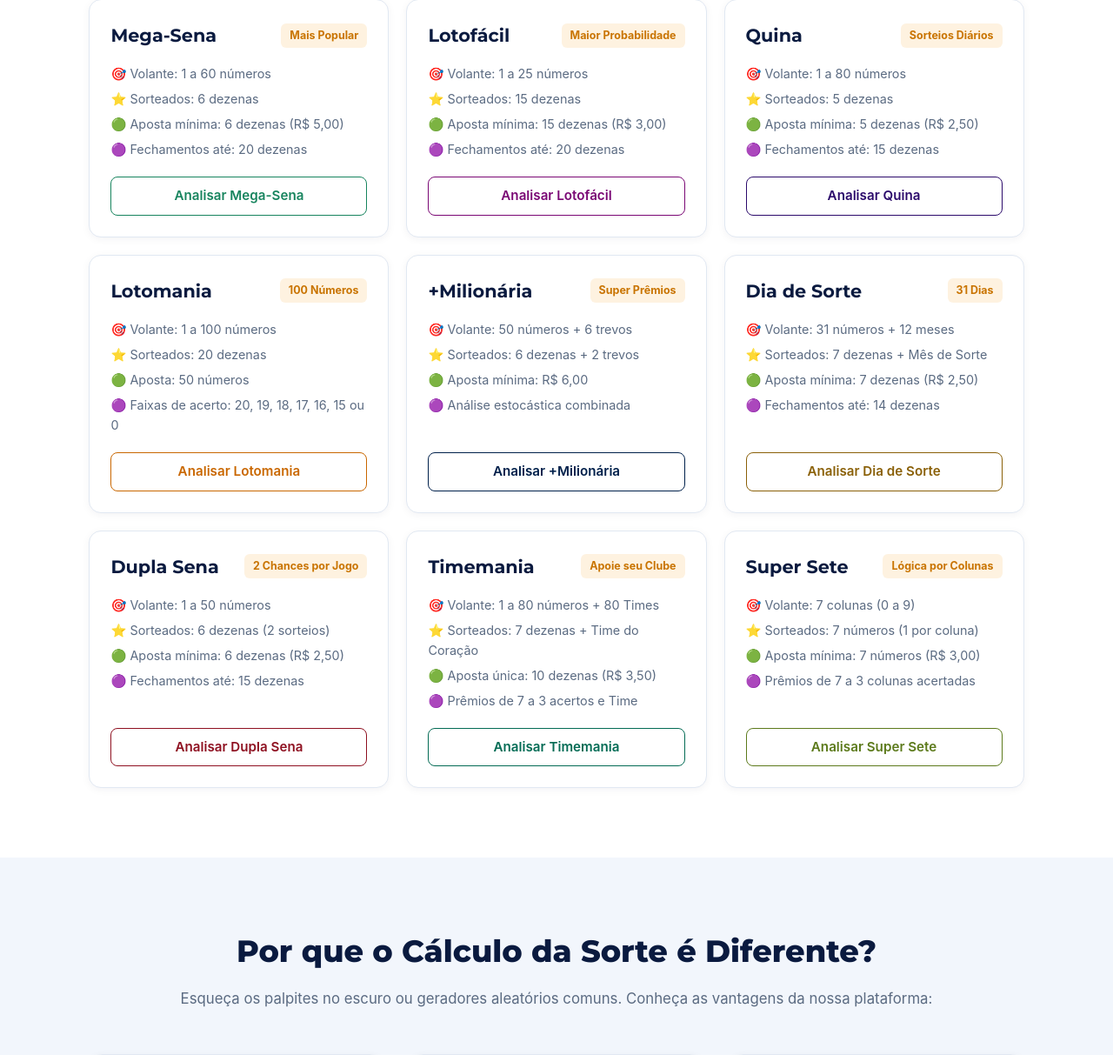
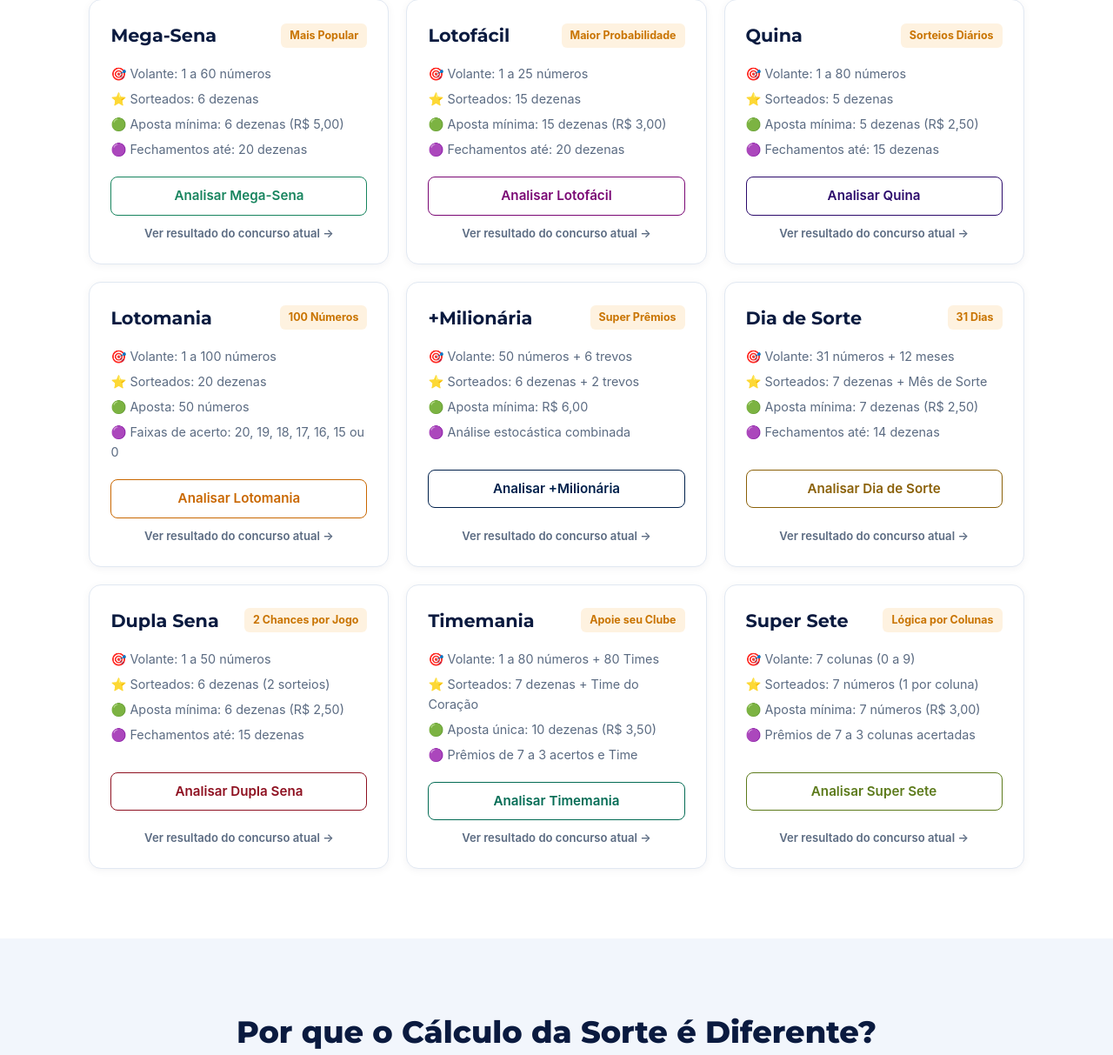
Before and after one commit to SPTOXI/calculodasorte, a Flask app: page / in a window 1280 px wide. Shown: the part 984-2197 px from the top of the page at 87% size. Run offline with Flask 3, Linux system fonts and the light colour scheme; parts of the project's set-up code (start-up, migrations or seed data) failed here and were passed over.

Commit message:
Fix broken /resultados/<loteria> route and add internal links to it (#25)
Critical bug: ver_resultado() checked `loteria_type not in
LOTERIAS_CONFIG`, comparing the raw URL string against a dict keyed
by LoteriaType enum members — this is always True, so every one of
the 9 lottery result pages (the sitemap's highest-priority URLs,
0.95/hourly) has been returning 404 "Loteria não encontrada"
regardless of the slug. Fix by converting the URL segment to
LoteriaType first.

Also fix two wrong slugs that were feeding 404s into search/LLM
crawlers directly: sitemap.xml and llms.txt used "milionaria" and
"dia_da_sorte", but the real LoteriaType values (and updater's
Caixa-API slug map) are "mais_milionaria" and "dia_de_sorte".

Finally, the 9 result pages had zero internal links anywhere on the
site — sitemap-only "orphan" pages get crawled and trusted far less
than pages reachable by normal navigation. Add a "Ver resultado do
concurso atual" link under each lottery's card on the landing page.

Claude-Session: https://claude.ai/code/session_01JDG1LBBLqnzhB8V3UyuSpz

Co-authored-by: Claude <noreply@anthropic.com>

```diff
--- a/app.py
+++ b/app.py
@@ -651,7 +651,12 @@ RESULTS_CACHE_TIME = {}
 
 @app.route('/resultados/<loteria_type>')
 def ver_resultado(loteria_type):
-    if loteria_type not in LOTERIAS_CONFIG:
+    try:
+        loteria_enum = LoteriaType(loteria_type)
+    except ValueError:
+        return "Loteria não encontrada", 404
+
+    if loteria_enum not in LOTERIAS_CONFIG:
         return "Loteria não encontrada", 404
 
     slug = updater.LOTERIAS_SLUGS.get(loteria_type)
@@ -678,7 +683,7 @@ def ver_resultado(loteria_type):
     numeros = updater.extrair_dezenas(dados_caixa, slug)
 
     return render_template('resultado.html',
-                           loteria=LOTERIAS_CONFIG[loteria_type],
+                           loteria=LOTERIAS_CONFIG[loteria_enum],
                            dados=dados_caixa,
                            numeros=numeros)
 
@@ -2004,7 +2009,7 @@ def sitemap_xml():
     # Adicionar as 9 loterias oficiais (Páginas de SEO / Resultados)
     loterias_slugs = [
         "mega_sena", "lotofacil", "quina", "lotomania",
-        "timemania", "dupla_sena", "dia_da_sorte", "super_sete", "milionaria"
+        "timemania", "dupla_sena", "dia_de_sorte", "super_sete", "mais_milionaria"
     ]
     for slug in loterias_slugs:
         paginas.append({"loc": f"{base_url}/resultados/{slug}", "changefreq": "hourly", "priority": "0.95"})
@@ -2052,9 +2057,9 @@ O [Cálculo da Sorte](https://calculodasorte.com.br) oferece ferramentas de gera
 - [Lotomania](https://calculodasorte.com.br/resultados/lotomania)
 - [Timemania](https://calculodasorte.com.br/resultados/timemania)
 - [Dupla Sena](https://calculodasorte.com.br/resultados/dupla_sena)
-- [Dia de Sorte](https://calculodasorte.com.br/resultados/dia_da_sorte)
+- [Dia de Sorte](https://calculodasorte.com.br/resultados/dia_de_sorte)
 - [Super Sete](https://calculodasorte.com.br/resultados/super_sete)
-- [+Milionária](https://calculodasorte.com.br/resultados/milionaria)
+- [+Milionária](https://calculodasorte.com.br/resultados/mais_milionaria)
 
 ## Documentação Legal
 - [Termos de Uso](https://calculodasorte.com.br/termos)
--- a/templates/landing.html
+++ b/templates/landing.html
@@ -193,6 +193,8 @@
         .nav-links a:hover{color:var(--primary)}
         .nav-actions{display:flex;gap:12px;align-items:center}
         .btn-secondary{color:var(--primary);text-decoration:none;padding:9px 20px;border-radius:8px;font-weight:600;font-size:0.95rem;border:1px solid rgba(0,70,173,0.3);transition:all 0.2s}
+        .loteria-result-link{display:block;text-align:center;margin-top:10px;color:var(--text-muted);text-decoration:none;font-size:0.82rem;font-weight:600}
+        .loteria-result-link:hover{color:var(--primary);text-decoration:underline}
         .btn-secondary:hover{background:rgba(0,70,173,0.06)}
         .btn-primary{background:linear-gradient(135deg,var(--primary),var(--primary-dark));color:white;text-decoration:none;padding:10px 24px;border-radius:8px;font-family:var(--font-heading);font-weight:700;font-size:0.95rem;box-shadow:0 4px 14px rgba(0,70,173,0.3);transition:all 0.2s;display:inline-flex;align-items:center;gap:8px}
         .btn-primary:hover{transform:translateY(-2px);box-shadow:0 6px 20px rgba(0,70,173,0.42)}
@@ -486,6 +488,7 @@
                     </ul>
                 </div>
                 <a href="/cadastro" class="btn-secondary btn-mega" style="text-align: center;">Analisar Mega-Sena</a>
+                <a href="/resultados/mega_sena" class="loteria-result-link">Ver resultado do concurso atual →</a>
             </div>
 
             <!-- Lotofacil -->
@@ -503,6 +506,7 @@
                     </ul>
                 </div>
                 <a href="/cadastro" class="btn-secondary btn-lotofacil" style="text-align: center;">Analisar Lotofácil</a>
+                <a href="/resultados/lotofacil" class="loteria-result-link">Ver resultado do concurso atual →</a>
             </div>
 
             <!-- Quina -->
@@ -520,6 +524,7 @@
                     </ul>
                 </div>
                 <a href="/cadastro" class="btn-secondary btn-quina" style="text-align: center;">Analisar Quina</a>
+                <a href="/resultados/quina" class="loteria-result-link">Ver resultado do concurso atual →</a>
             </div>
 
             <!-- Lotomania -->
@@ -537,6 +542,7 @@
                     </ul>
                 </div>
                 <a href="/cadastro" class="btn-secondary btn-lotomania" style="text-align: center;">Analisar Lotomania</a>
+                <a href="/resultados/lotomania" class="loteria-result-link">Ver resultado do concurso atual →</a>
             </div>
 
             <!-- +Milionária -->
@@ -554,6 +560,7 @@
                     </ul>
                 </div>
                 <a href="/cadastro" class="btn-secondary btn-milionaria" style="text-align: center;">Analisar +Milionária</a>
+                <a href="/resultados/mais_milionaria" class="loteria-result-link">Ver resultado do concurso atual →</a>
             </div>
 
             <!-- Dia de Sorte -->
@@ -571,6 +578,7 @@
                     </ul>
                 </div>
                 <a href="/cadastro" class="btn-secondary btn-diadesorte" style="text-align: center;">Analisar Dia de Sorte</a>
+                <a href="/resultados/dia_de_sorte" class="loteria-result-link">Ver resultado do concurso atual →</a>
             </div>
 
             <!-- Dupla Sena -->
@@ -588,6 +596,7 @@
                     </ul>
                 </div>
                 <a href="/cadastro" class="btn-secondary btn-duplasena" style="text-align: center;">Analisar Dupla Sena</a>
+                <a href="/resultados/dupla_sena" class="loteria-result-link">Ver resultado do concurso atual →</a>
             </div>
 
             <!-- Timemania -->
@@ -605,6 +614,7 @@
                     </ul>
                 </div>
                 <a href="/cadastro" class="btn-secondary btn-timemania" style="text-align: center;">Analisar Timemania</a>
+                <a href="/resultados/timemania" class="loteria-result-link">Ver resultado do concurso atual →</a>
             </div>
 
             <!-- Super Sete -->
@@ -622,6 +632,7 @@
                     </ul>
                 </div>
                 <a href="/cadastro" class="btn-secondary btn-supersete" style="text-align: center;">Analisar Super Sete</a>
+                <a href="/resultados/super_sete" class="loteria-result-link">Ver resultado do concurso atual →</a>
             </div>
         </div>
     </section>
```
